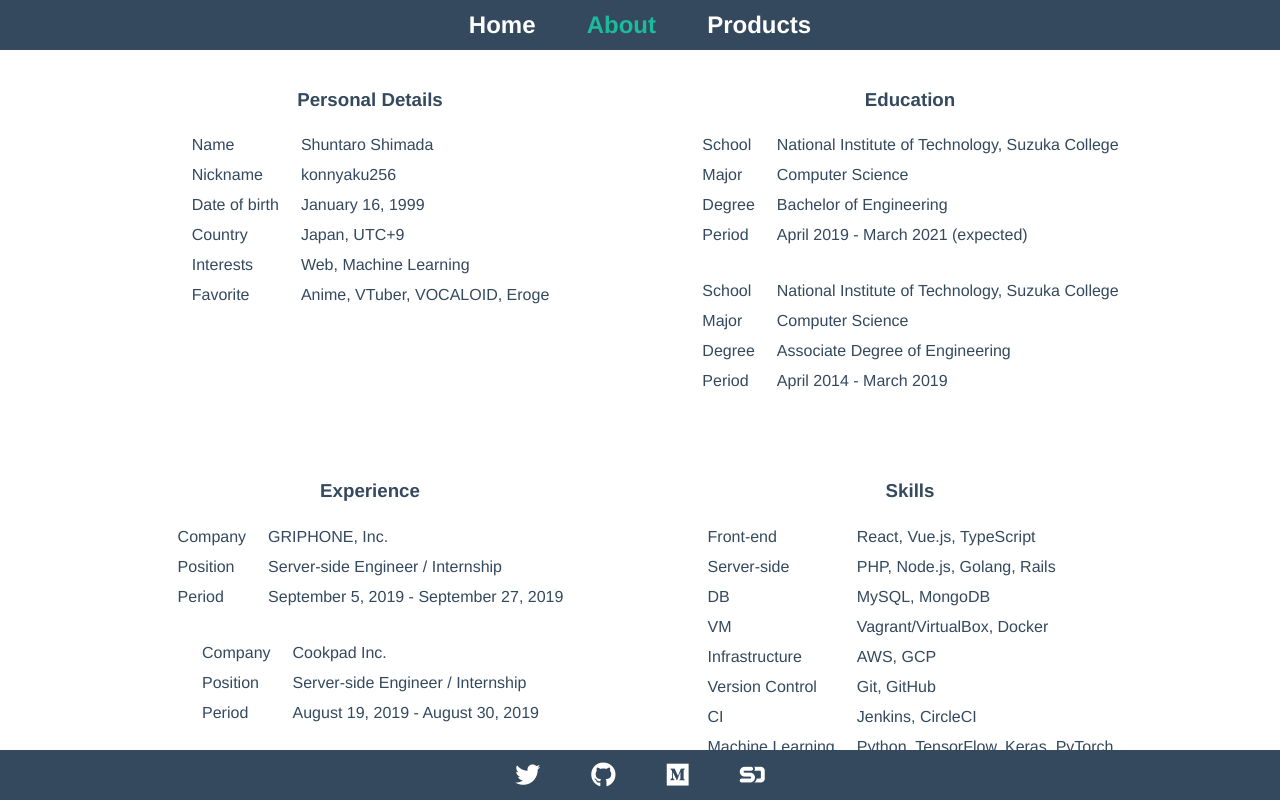
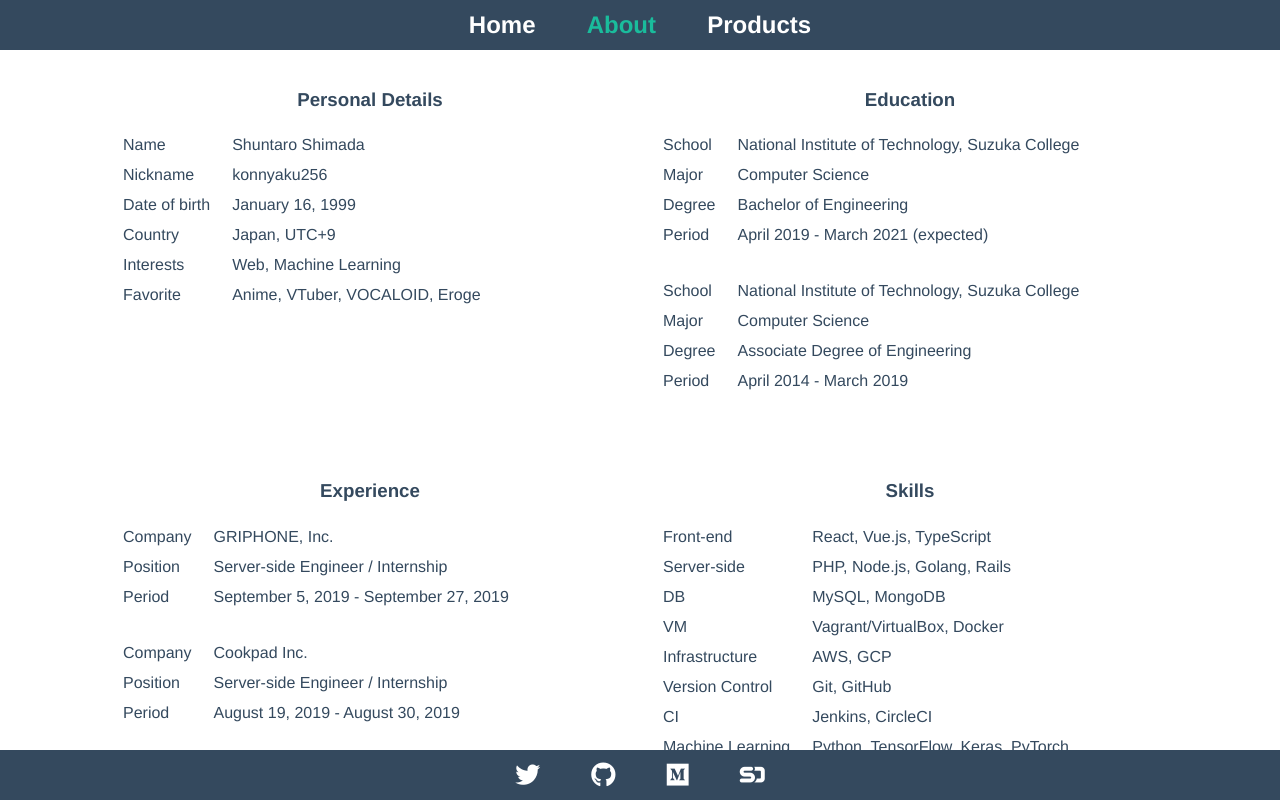
Before and after one commit to konnyaku256/portfolio, a Vue app: page /about in a window 1280 px wide. Built offline with nearby package versions, Linux system fonts and the light colour scheme.

Commit message:
:bug: Fix text-align option

```diff
--- a/src/components/Table.vue
+++ b/src/components/Table.vue
@@ -1,6 +1,7 @@
 <template>
   <div class="table">
     <h3>{{ title }}</h3>
+    <div class="content">
       <div v-for='item in items'>
         <table>
           <tbody>
@@ -10,6 +11,7 @@
             </tr>
           </tbody>
         </table>
+      </div>
     </div>
   </div>
 </template>
@@ -28,6 +30,9 @@ export default class Table extends Vue {
 .table {
   margin: 20px;
   width: 500px;
+  .content {
+    text-align: left;
+  }
 }
 table {
   margin: 0 0 20px 0;
```
Lines whose indentation alone changed are shown as unchanged.
